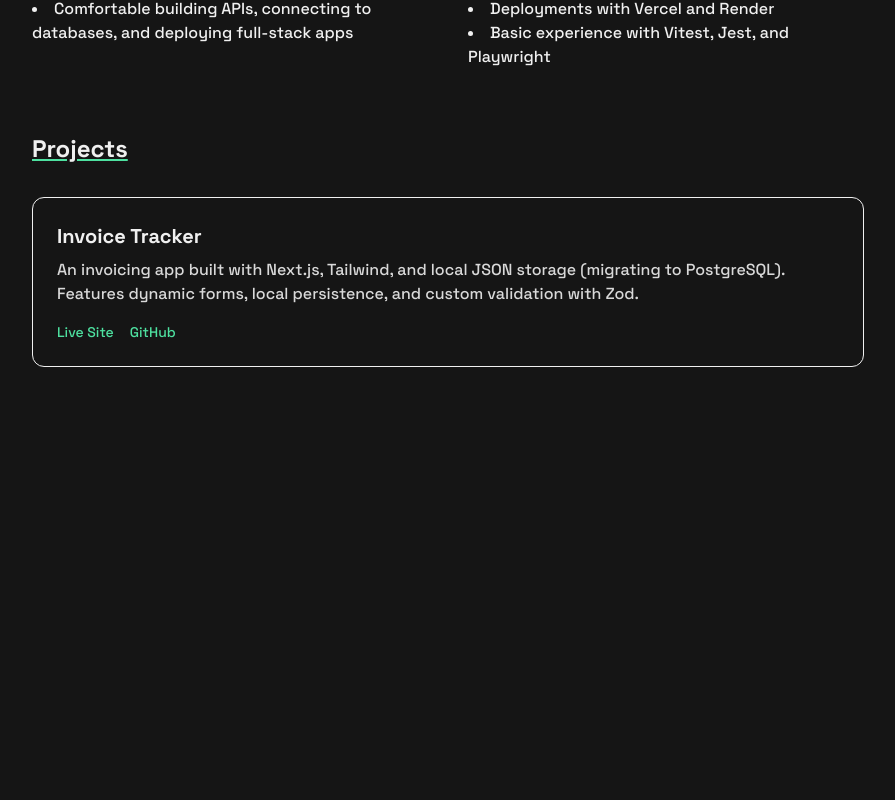
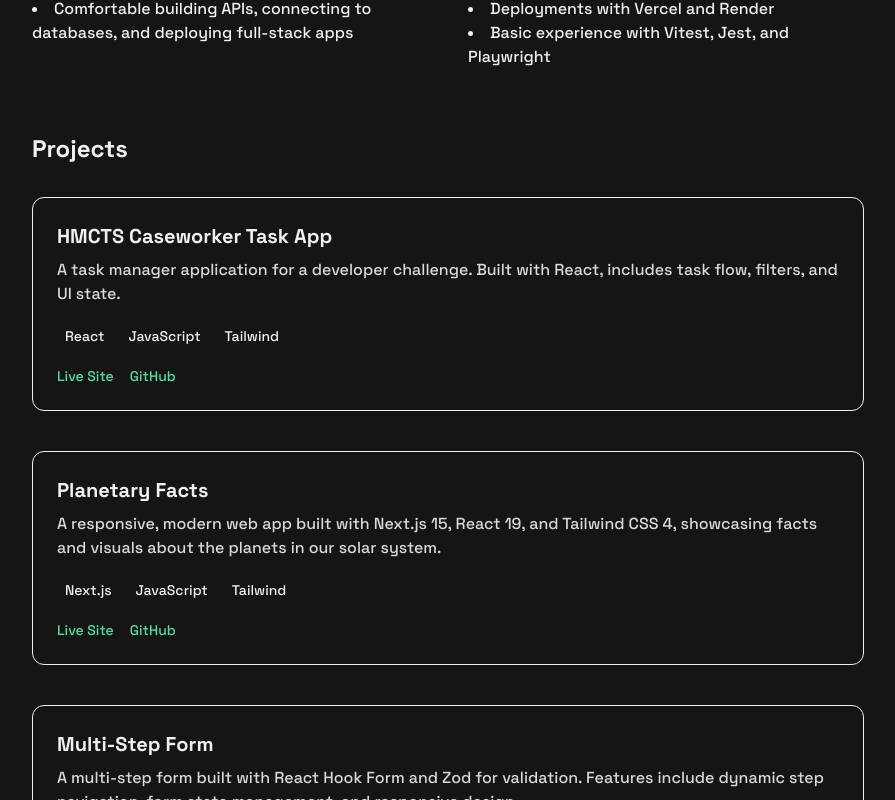
Before and after one commit to peynadol/portfolio, a SvelteKit app: page / in a window 1280 px wide. Shown: the part 600-1400 px from the top of the page, without its empty margins (192-1087 px from the left). Before the commit the page ends 1031 px from the top, so only its background shows below. Built offline with nearby package versions, Linux system fonts and the light colour scheme.

Commit message:
add project card component and begin adding projects

```diff
--- /dev/null
+++ b/src/components/ProjectCard.svelte
@@ -0,0 +1,27 @@
+<script lang="ts">
+  export let title: string;
+  export let description: string;
+  export let tech: string[] = [];
+  export let live: string;
+  export let github: string;
+</script>
+
+<div class="border rounded-xl p-6 bg-muted/5 hover:bg-muted/10 transition">
+  <h3 class="text-xl font-semibold mb-2">{title}</h3>
+  <p class="text-muted mb-4">{description}</p>
+
+  <ul class="flex flex-wrap gap-2 text-sm mb-4">
+    {#each tech as item}
+      <li class="px-2 py-1 bg-muted text-muted-foreground rounded">{item}</li>
+    {/each}
+  </ul>
+
+  <div class="flex gap-4 text-sm">
+    <a href={live} class="text-accent hover:underline" target="_blank"
+      >Live Site</a
+    >
+    <a href={github} class="text-accent hover:underline" target="_blank"
+      >GitHub</a
+    >
+  </div>
+</div>
--- a/src/components/Projects.svelte
+++ b/src/components/Projects.svelte
@@ -1,24 +1,31 @@
-<section class="my-16 text-left">
-  <h2 class="heading-m mb-8 underline underline-accent">Projects</h2>
+<script>
+  import ProjectCard from "./ProjectCard.svelte";
+</script>
 
-  <div class="space-y-12">
-    <div class="border rounded-xl p-6 bg-muted/5 hover:bg-muted/10 transition">
-      <h3 class="text-xl font-semibold mb-2">Invoice Tracker</h3>
-      <p class="text-muted mb-4">
-        An invoicing app built with Next.js, Tailwind, and local JSON storage
-        (migrating to PostgreSQL). Features dynamic forms, local persistence,
-        and custom validation with Zod.
-      </p>
-      <div class="flex gap-4 text-sm">
-        <a
-          href="https://invoice-app.example.com"
-          class="text-accent hover:underline">Live Site</a
-        >
-        <a
-          href="https://github.com/liam/invoice-app"
-          class="text-accent hover:underline">GitHub</a
-        >
-      </div>
-    </div>
+<section class="my-16 text-left" id="projects">
+  <h2 class="heading-m mb-8">Projects</h2>
+
+  <div class="space-y-10">
+    <ProjectCard
+      title="HMCTS Caseworker Task App"
+      description="A task manager application for a developer challenge. Built with React, includes task flow, filters, and UI state."
+      tech={["React", "JavaScript", "Tailwind"]}
+      live="https://hmcts-caseworker-task-app.onrender.com/"
+      github="https://github.com/peynadol/hmcts-caseworker-task-app"
+    />
+    <ProjectCard
+      title="Planetary Facts"
+      description="A responsive, modern web app built with Next.js 15, React 19, and Tailwind CSS 4, showcasing facts and visuals about the planets in our solar system."
+      tech={["Next.js", "JavaScript", "Tailwind"]}
+      live="https://planet-facts-gamma.vercel.app/planets/mercury"
+      github="https://github.com/peynadol/planet-facts"
+    />
+    <ProjectCard
+      title="Multi-Step Form"
+      description="A multi-step form built with React Hook Form and Zod for validation. Features include dynamic step navigation, form state management, and responsive design."
+      tech={["React", "TypeScript", "React Hook Form", "Zod"]}
+      live="https://multi-step-form-5tct-1f8m7b2pd-liams-projects-d672842b.vercel.app/"
+      github="https://github.com/peynadol/multi-step-form/tree/main"
+    />
   </div>
 </section>
```
